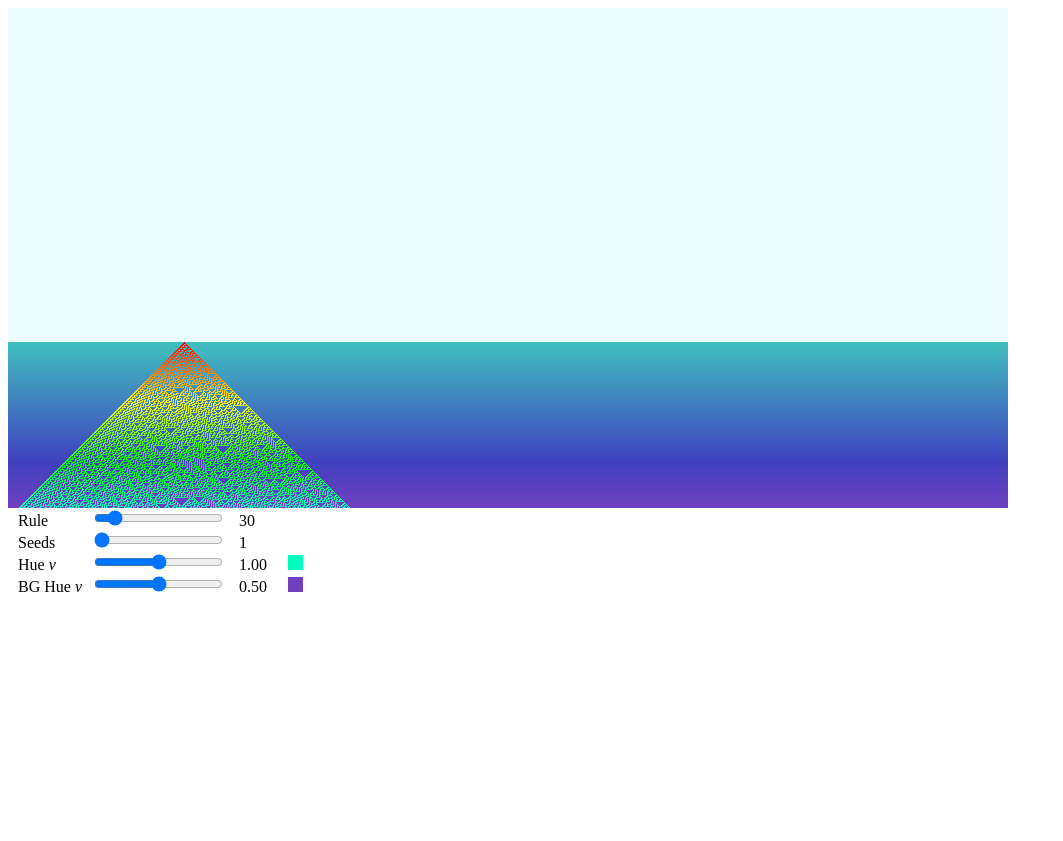
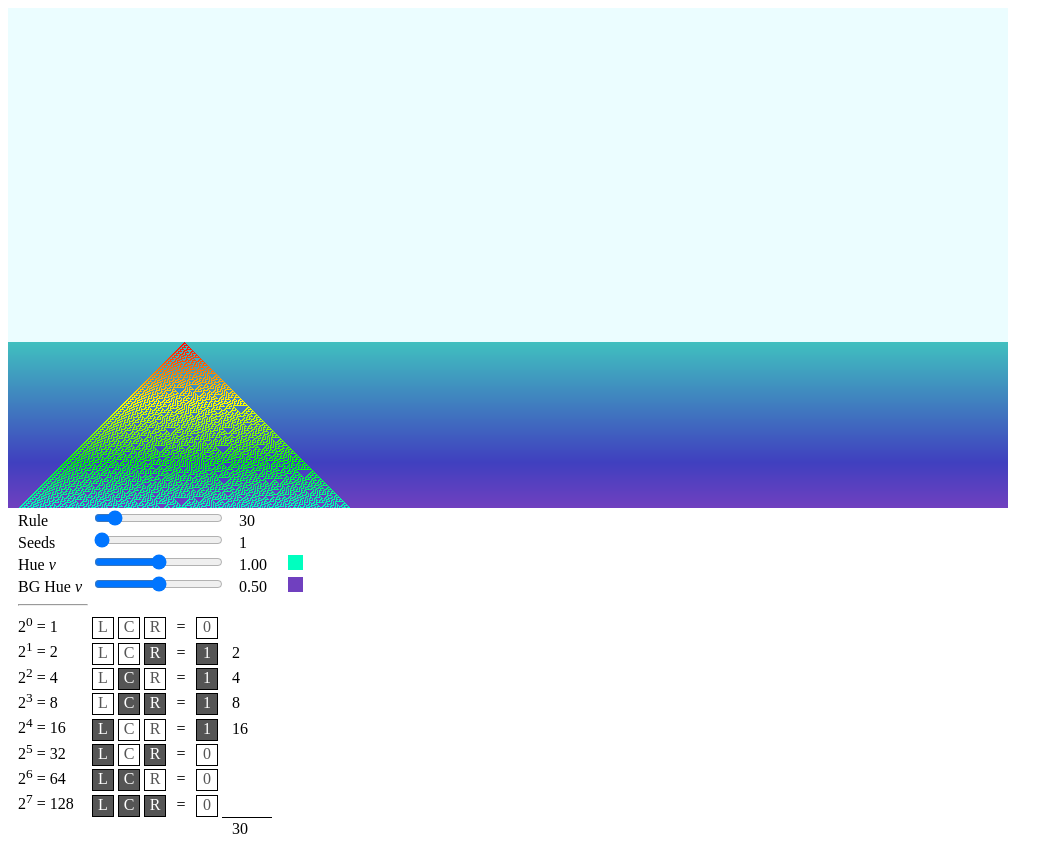
Before and after one commit to JeffMo1/JeffMo1.github.io, a plain HTML site: page index.html in a window 1280 px wide. Shown: the whole page, without its empty margins (0-1063 px from the left). Before the commit the page ends 800 px from the top, so only its background shows below. Drawn offline with Linux system fonts and the light colour scheme.

Commit message:
Add a rule breakdown.

```diff
--- a/index.html
+++ b/index.html
@@ -5,7 +5,12 @@
       #controls { float:left; }
       #controls label { display:inline-block;padding-left:10px;width:70px; }
       #controls label.display { width:40px; }
+      #controls label.total { border-top:1px solid Black;padding-top:2px; }
       #hue-delta-swatch, #bg-hue-delta-swatch { display:inline-block;margin-left:5px;width:15px;height:15px; }
+      .bit { display:inline-block;width:20px;height:20px;border:1px solid Black;text-align:center; }
+      .bit.on { background-color:#555;color:#FFF; }
+      .bit.off { background-color:#FFF;color:#555; }
+      .bit.x { border:1px solid White; }
     </style>
   </head>
   <body>
@@ -33,6 +38,66 @@
           <input type="range" id="bg-hue-delta" name="bg-hue-delta" min="0" max="100" onchange="updateBgHueDelta()">
           <label id="bg-hue-delta-display" class="display"></label>
           <span id="bg-hue-delta-swatch"></span>
+        </div>
+        <div>
+          <label><hr/></label>
+        </div>
+        <div>
+           <label>2<sup>0</sup> = 1</label>
+           <div id="l_bit_0" title="left neighbor">L</div> <div id="c_bit_0" title="self/center">C</div> <div id="r_bit_0" title="right neighbor">R</div>
+           <div class="bit x">=</div> <div id="rule_bit_0" class="bit" title="output for next generation">1</div>
+           <label id="decimal_value_0" class="display"></label>
+        </div>
+        <div>
+           <label>2<sup>1</sup> = 2</label>
+           <div id="l_bit_1" title="left neighbor">L</div> <div id="c_bit_1" title="self/center">C</div> <div id="r_bit_1" title="right neighbor">R</div>
+           <div class="bit x">=</div> <div id="rule_bit_1" class="bit" title="output for next generation">1</div>
+           <label id="decimal_value_1" class="display"></label>
+        </div>
+        <div>
+           <label>2<sup>2</sup> = 4</label>
+           <div id="l_bit_2" title="left neighbor">L</div> <div id="c_bit_2" title="self/center">C</div> <div id="r_bit_2" title="right neighbor">R</div>
+           <div class="bit x">=</div> <div id="rule_bit_2" class="bit" title="output for next generation">1</div>
+           <label id="decimal_value_2" class="display"></label>
+        </div>
+        <div>
+           <label>2<sup>3</sup> = 8</label>
+           <div id="l_bit_3" title="left neighbor">L</div> <div id="c_bit_3" title="self/center">C</div> <div id="r_bit_3" title="right neighbor">R</div>
+           <div class="bit x">=</div> <div id="rule_bit_3" class="bit" title="output for next generation">1</div>
+           <label id="decimal_value_3" class="display"></label>
+        </div>
+        <div>
+           <label>2<sup>4</sup> = 16</label>
+           <div id="l_bit_4" title="left neighbor">L</div> <div id="c_bit_4" title="self/center">C</div> <div id="r_bit_4" title="right neighbor">R</div>
+           <div class="bit x">=</div> <div id="rule_bit_4" class="bit" title="output for next generation">1</div>
+           <label id="decimal_value_4" class="display"></label>
+        </div>
+        <div>
+           <label>2<sup>5</sup> = 32</label>
+           <div id="l_bit_5" title="left neighbor">L</div> <div id="c_bit_5" title="self/center">C</div> <div id="r_bit_5" title="right neighbor">R</div>
+           <div class="bit x">=</div> <div id="rule_bit_5" class="bit" title="output for next generation">1</div>
+           <label id="decimal_value_5" class="display"></label>
+        </div>
+        <div>
+           <label>2<sup>6</sup> = 64</label>
+           <div id="l_bit_6" title="left neighbor">L</div> <div id="c_bit_6" title="self/center">C</div> <div id="r_bit_6" title="right neighbor">R</div>
+           <div class="bit x">=</div> <div id="rule_bit_6" class="bit" title="output for next generation">1</div>
+           <label id="decimal_value_6" class="display"></label>
+        </div>
+        <div>
+           <label>2<sup>7</sup> = 128</label>
+           <div id="l_bit_7" title="left neighbor">L</div> <div id="c_bit_7" title="self/center">C</div> <div id="r_bit_7" title="right neighbor">R</div>
+           <div class="bit x">=</div> <div id="rule_bit_7" class="bit" title="output for next generation">1</div>
+           <label id="decimal_value_7" class="display"></label>
+        </div>
+        <div>
+           <label></label>
+           <div class="bit x">&nbsp;</div>
+           <div class="bit x">&nbsp;</div>
+           <div class="bit x">&nbsp;</div>
+           <div class="bit x">&nbsp;</div>
+           <div class="bit x">&nbsp;</div>
+           <label id="decimal_total" class="display total"></label>
         </div>
       </div>
     </div>
@@ -65,6 +130,22 @@
       function updateRuleNumber() {
         ruleNumber = parseInt(document.getElementById('rule-number').value);
         document.getElementById('rule-number-display').innerHTML = ruleNumber;
+        document.getElementById('decimal_total').innerHTML = ruleNumber;
+        for (i=0; i<8; i++) {
+          var outputBit = document.getElementById('rule_bit_'+i);
+          var decimal = document.getElementById('decimal_value_'+i);
+          var bitValue = (ruleNumber >> i) & 1;
+          outputBit.classList.remove('off', 'on');
+          if (bitValue) {
+            outputBit.classList.add('on')
+            decimal.innerHTML = 1 << i;
+          }
+          else {
+            outputBit.classList.add('off')
+            decimal.innerHTML = '';
+          }
+          outputBit.innerHTML = bitValue;
+        }
         cells = initialCells();
       }
       function updateSeedsNumber() {
@@ -94,6 +175,17 @@
         for (i=0; i<seedsNumber; i++) { cells[Math.floor(Math.random() * 1000)] = 1 }
         return(cells);
       }
+      function setupRuleBreakdown() {
+        for (i=0; i<8; i++) {
+          if (i & 4) { document.getElementById('l_bit_'+i).classList.add('bit', 'on'); }
+          else { document.getElementById('l_bit_'+i).classList.add('bit', 'off'); }
+          if (i & 2) { document.getElementById('c_bit_'+i).classList.add('bit', 'on'); }
+          else { document.getElementById('c_bit_'+i).classList.add('bit', 'off'); }
+          if (i & 1) { document.getElementById('r_bit_'+i).classList.add('bit', 'on'); }
+          else { document.getElementById('r_bit_'+i).classList.add('bit', 'off'); }
+          document.getElementById('rule_bit_'+i).classList.add('bit');
+        }
+      }
       function newRow() {
         shiftCanvas(ctx);
         drawRowOfCells(ctx, cells, 499);
@@ -106,6 +198,7 @@
 
       var canvas = document.getElementById("myCanvas");
       var ctx = canvas.getContext("2d");
+      setupRuleBreakdown();
       var hue = 0;
       var bghue = 180;
       var ruleNumber;
```
